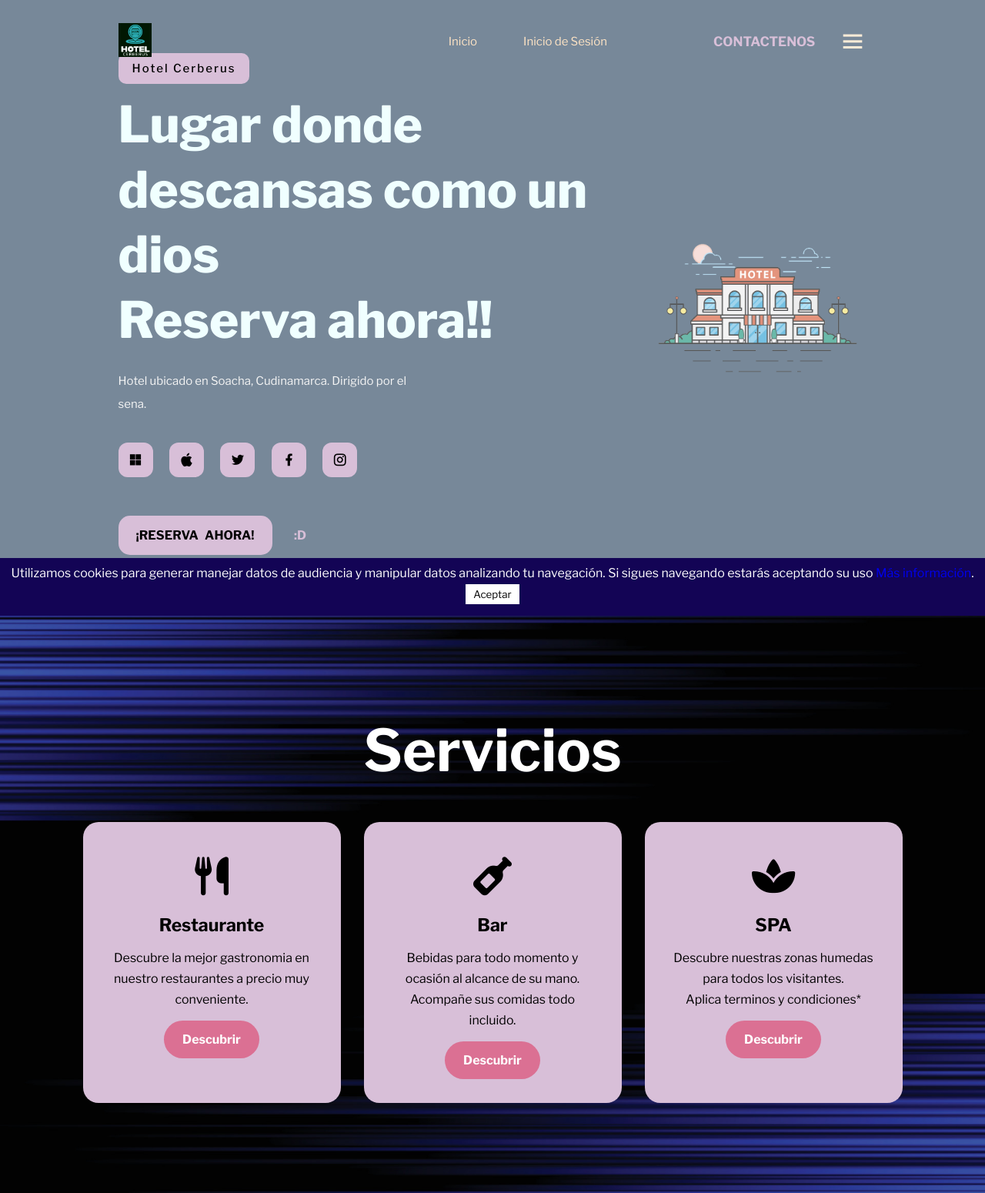
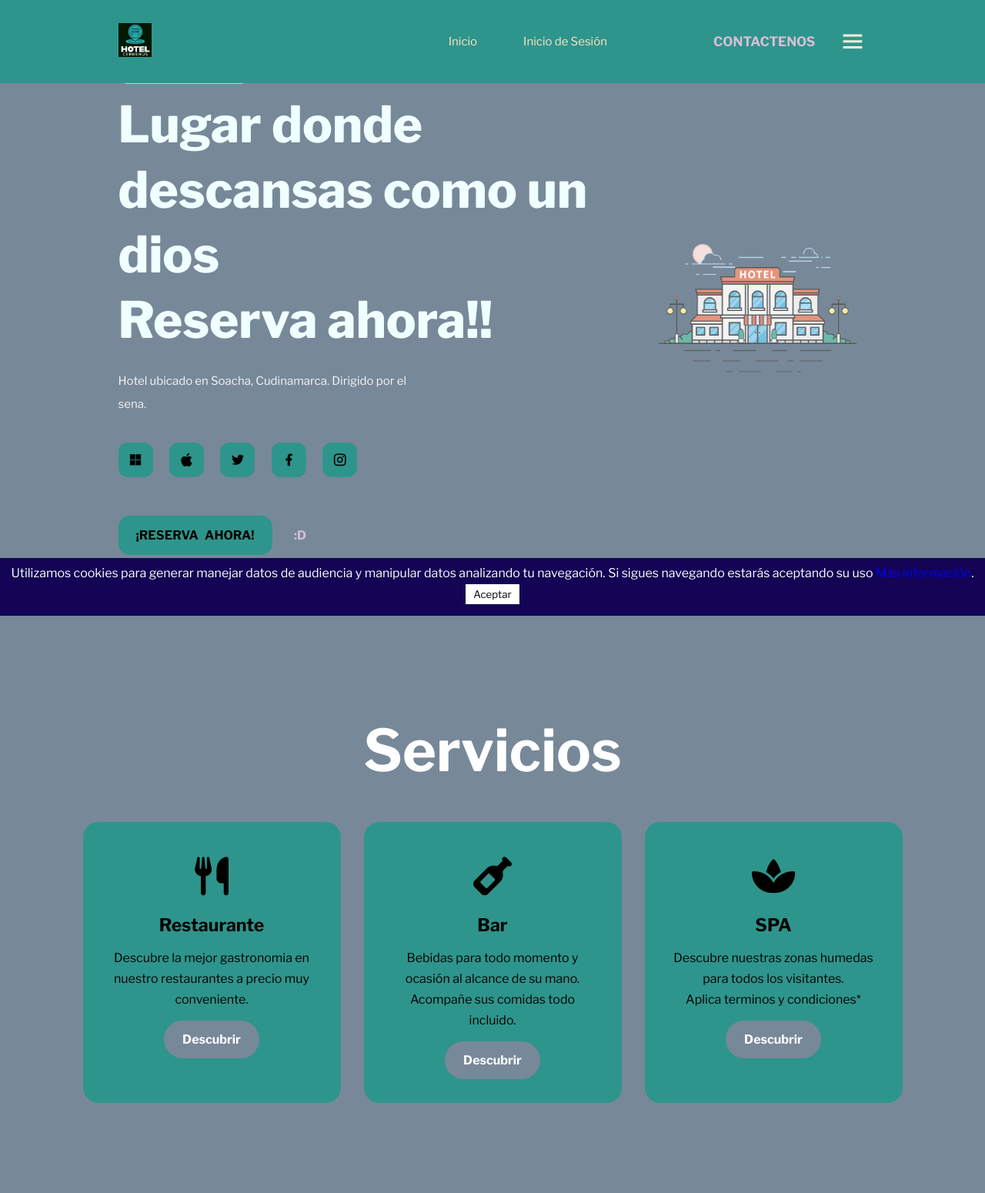
Before and after one commit to LidaCorrales/HotelCerberus, a Django app: page / in a window 1280 px wide. Shown: the whole page at 77% size. Run offline with Django 4.2, Linux system fonts and the light colour scheme.

Commit message:
Ne Design

```diff
--- a/Hotel/static/css/index.css
+++ b/Hotel/static/css/index.css
@@ -26,6 +26,7 @@ header{
     justify-content: space-between;
     background: transparent;
     transition: all ease .55s;
+    background-color: #2E958C;
 }
 
 .navlist{
@@ -127,7 +128,7 @@ section{
 .home-text i{
     height: 45px;
     width: 45px;
-    background: thistle;
+    background:#2E958C ;
     color: black;
     display: inline-flex;
     align-items: center;
@@ -140,7 +141,7 @@ section{
 }
 
 .home-text i:hover{
-    background: lightcoral;
+    background: white;
     color: whitesmoke;
     transform: scale(1.09);
 }
@@ -149,7 +150,7 @@ section{
     display: inline-block;
     padding: 15px 22px;
     color: black;
-    background: thistle;
+    background:#2E958C;
     border-radius: 15px;
     font-size: 16px;
     font-weight: 700;
@@ -160,9 +161,9 @@ section{
 }
 
 .btn:hover{
-    border: 1px solid thistle;
+    border: 1px solid #2E958C ;
     background: transparent;
-    color: rgb(165, 157, 165);
+    color:aliceblue;
 }
 
 .btn22{
@@ -209,7 +210,7 @@ section{
 /* Servicios*/
 
 .servicio{
-    background-image: url(../imgs/fondo.jpg);
+    background-color: #789;
     background-size: cover;
     background-position: center;
     width: 100%;
@@ -222,6 +223,7 @@ section{
     width: 1130px;
     margin: 30px auto;
     text-align: center;
+
 }
 
 .box{
@@ -241,6 +243,7 @@ section{
     position: relative;
     overflow: hidden;
     text-align: center;
+    background-color: #2E958C;
 }
 
 .card i{
@@ -265,7 +268,7 @@ h5{
 }
 
 .card a{
-    background-color: palevioletred;
+    background-color:#789;
     color: white;
     text-decoration: none;
     border: 2px solid transparent;
```
